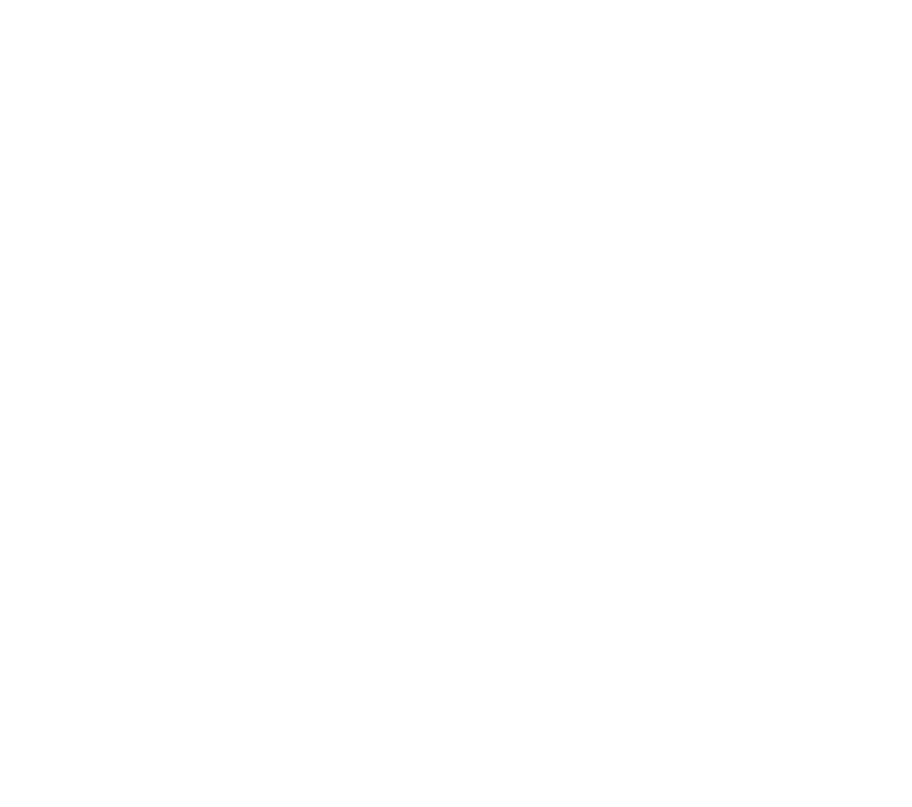
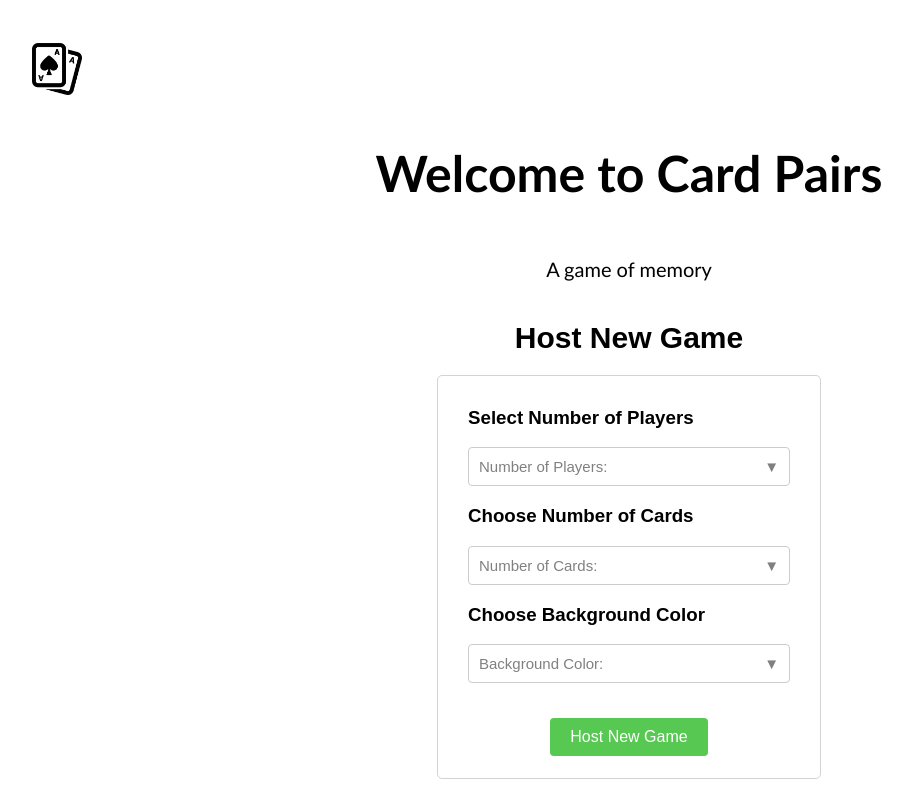
Before and after one commit to nhat2105/513-web-game, a React (Create React App) app in the folder client/: page /create in a window 1280 px wide. Shown: the whole page, without its empty margins (11-923 px from the left). Built offline with nearby package versions, Linux system fonts and the light colour scheme.

Commit message:
Added create-page

```diff
--- /dev/null
+++ b/client/src/components/Dropdown.jsx
@@ -0,0 +1,79 @@
+import React, { useState, useRef, useEffect } from 'react';
+
+const Dropdown = ({ label, options, onSelect }) => {
+  const [isOpen, setIsOpen] = useState(false);
+  const dropdownRef = useRef(null);
+
+  // Toggle dropdown visibility
+  const toggleDropdown = () => setIsOpen(!isOpen);
+
+  // Close dropdown if clicked outside
+  useEffect(() => {
+    const handleClickOutside = (event) => {
+      if (dropdownRef.current && !dropdownRef.current.contains(event.target)) {
+        setIsOpen(false);
+      }
+    };
+    document.addEventListener('mousedown', handleClickOutside);
+    return () => document.removeEventListener('mousedown', handleClickOutside);
+  }, []);
+
+  return (
+    <div ref={dropdownRef} style={{ position: 'relative', marginBottom: '15px' }}>
+      <div
+        onClick={toggleDropdown}
+        style={{
+          padding: '10px',
+          border: '1px solid #ccc',
+          borderRadius: '4px',
+          display: 'flex',
+          justifyContent: 'space-between',
+          alignItems: 'center',
+          cursor: 'pointer',
+          backgroundColor: '#fff',
+          width: 300,
+          fontSize: 15,
+          color: 'gray'
+        }}
+      >
+        {label}
+        <span style={{ marginLeft: '8px' }}>▼</span>
+      </div>
+      {isOpen && (
+        <div
+          style={{
+            position: 'absolute',
+            top: '100%',
+            left: '0',
+            right: '0',
+            border: '1px solid #ccc',
+            borderTop: 'none',
+            borderRadius: '0 0 4px 4px',
+            backgroundColor: '#fff',
+            zIndex: 1,
+          }}
+        >
+          {options.map((option, index) => (
+            <div
+              key={index}
+              onClick={() => {
+                onSelect(option);
+                setIsOpen(false);
+              }}
+              style={{
+                padding: '10px',
+                borderBottom: '1px solid #eee',
+                cursor: 'pointer',
+                backgroundColor: '#fff',
+              }}
+            >
+              {option}
+            </div>
+          ))}
+        </div>
+      )}
+    </div>
+  );
+};
+
+export default Dropdown;
--- a/client/src/css/pages/UniversalElements.css
+++ b/client/src/css/pages/UniversalElements.css
@@ -31,7 +31,7 @@
     text-decoration: none;
     color: black;
     font-family: 'Calibri', sans-serif;
-    padding: 3px 12px 3px 12px;
+    padding: 3px 12px 2px 12px;
     border-radius: 10px;
     transition: 0.1s;
     cursor: pointer;
--- a/client/src/pages/Create.jsx
+++ b/client/src/pages/Create.jsx
@@ -1,10 +1,86 @@
-import React from "react";
+import React, { useState } from 'react';
+import { useNavigate } from 'react-router-dom';
+import Dropdown from '../components/Dropdown';
 
-const Create = () =>{
-    return(
-        <body>
-        </body>
-    )
-}
+const Create = () => {
+  const navigate = useNavigate();
+  const [players, setPlayers] = useState('');
+  const [cards, setCards] = useState('');
+  const [background, setBackground] = useState('');
 
-export default Create
+  const handlePlayersSelect = (option) => {
+    setPlayers(option);
+  };
+
+  const handleCardsSelect = (option) => {
+    setCards(option);
+  };
+
+  const handleBackgroundSelect = (option) => {
+    setBackground(option);
+  };
+
+  const redirectMGame = () => {
+    navigate("/mgame");
+  };
+
+  return (
+    <div style={{ fontFamily: 'sans-serif', padding: '20px' }}>
+      <img
+        className="home-logo"
+        style={{ width: 50 }}
+        src='../513-cardlogo.png'
+        alt="logo"
+      />
+      <div className="home-introduction">
+        <h1 className="home-title">Welcome to Card Pairs</h1>
+        <p className="home-subtitle">A game of memory</p>
+        <h1 style={{ fontFamily: 'sans-serif', fontSize: 30 }}>Host New Game</h1>
+        <div style={{ borderRadius: 5, border: '1px solid lightgray', padding: '12px 30px'}}>
+          <h3>Select Number of Players</h3>
+          <Dropdown
+            label={`Number of Players: ${players || ''}`}
+            options={['1', '2', '3', '4', '5']}
+            onSelect={handlePlayersSelect}
+          />
+
+          <h3>Choose Number of Cards</h3>
+          <Dropdown
+            label={`Number of Cards: ${cards || ''}`}
+            options={['28', '30', '32']}
+            onSelect={handleCardsSelect}
+          />
+
+          <h3>Choose Background Color</h3>
+          <Dropdown
+            label={`Background Color: ${background || ''}`}
+            options={['Red', 'Green', 'Blue']}
+            onSelect={handleBackgroundSelect}
+          />
+
+        <div style={{justifySelf: 'center', marginBottom: 10}}>
+          <button
+            onClick={redirectMGame}
+            type="button"
+            style={{
+              padding: '10px 20px',
+              backgroundColor: 'rgba(87, 200, 81, 1)',
+              color: 'white',
+              border: 'none',
+              borderRadius: '4px',
+              cursor: 'pointer',
+              fontSize: '16px',
+              marginTop: '20px',
+              justifySelf: 'center',
+            }}
+          >
+            Host New Game
+          </button>
+        </div>
+        </div>
+      </div>
+    </div>
+  );
+};
+
+export default Create;
```
